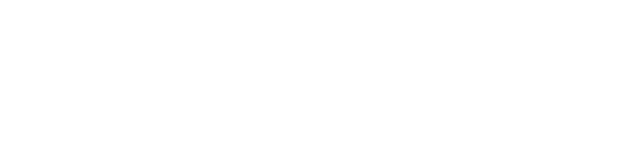
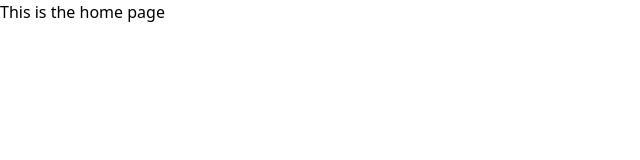
Before and after one commit to johnserra/salt-n-pepper, a Gatsby site: page / in a window 1280 px wide. Shown: the whole page, without its empty margins (0-640 px from the left). Built offline with nearby package versions, Linux system fonts and the light colour scheme; Gatsby itself is replaced by a stand-in of ours.

Commit message:
initial commit

```diff
--- a/src/pages/index.js
+++ b/src/pages/index.js
@@ -1,7 +1,11 @@
 import * as React from "react";
 
 const IndexPage = () => {
-  return <main />;
+  return (
+    <main>
+      <h1>This is the home page</h1>
+    </main>
+  );
 };
 
 export default IndexPage;
```
